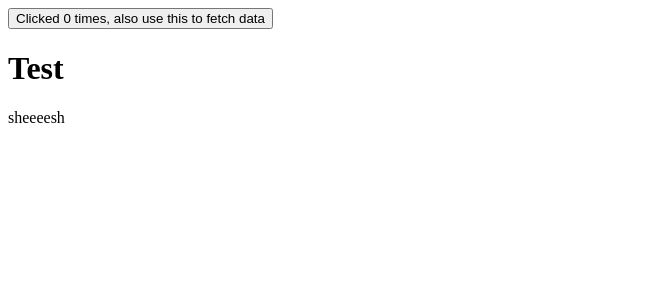
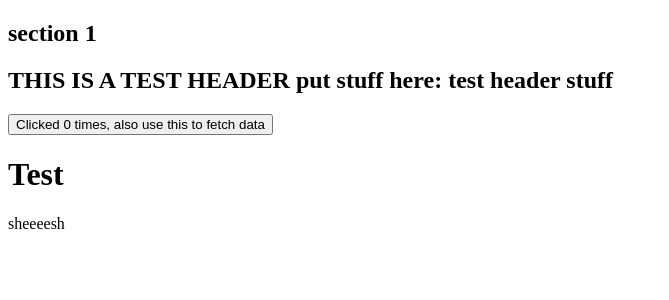
Before and after one commit to RyanChenM7/GiraffeZoo, a SvelteKit app in the folder frontend/: page / in a window 1280 px wide. Shown: the top 300 px of the page, without its empty margins (0-669 px from the left). Built offline with nearby package versions, Linux system fonts and the light colour scheme.

Commit message:
resuable components

```diff
--- /dev/null
+++ b/frontend/src/components/Header.svelte
@@ -0,0 +1,11 @@
+<script>
+    /**
+	 * @type {string}
+	 */
+    export let headerStuff = "test";
+</script>
+<section>
+    <div>
+        <h1>THIS IS A TEST HEADER put stuff here: {headerStuff}</h1>
+    </div>
+</section>
--- a/frontend/src/routes/+page.svelte
+++ b/frontend/src/routes/+page.svelte
@@ -1,4 +1,6 @@
 <script lang="ts">
+    import Header from '../components/Header.svelte';
+    let testHeaderStuff : string= "test header stuff";
     let count = 0;
     let data_loading = false;
     let data_content = "";
@@ -23,8 +25,11 @@
 <style>
 
 </style>
-
+<section>
+    <h1>section 1</h1>
+</section>
 <!--HTML BELOW-->
+<Header headerStuff = {testHeaderStuff}/>
 <button on:click={clicked}>
     Clicked {count} times, also use this to fetch data
 </button>
```
Also changed, not shown: frontend/src/components/Footer.svelte (added), frontend/src/components/Listing.svelte (added).
